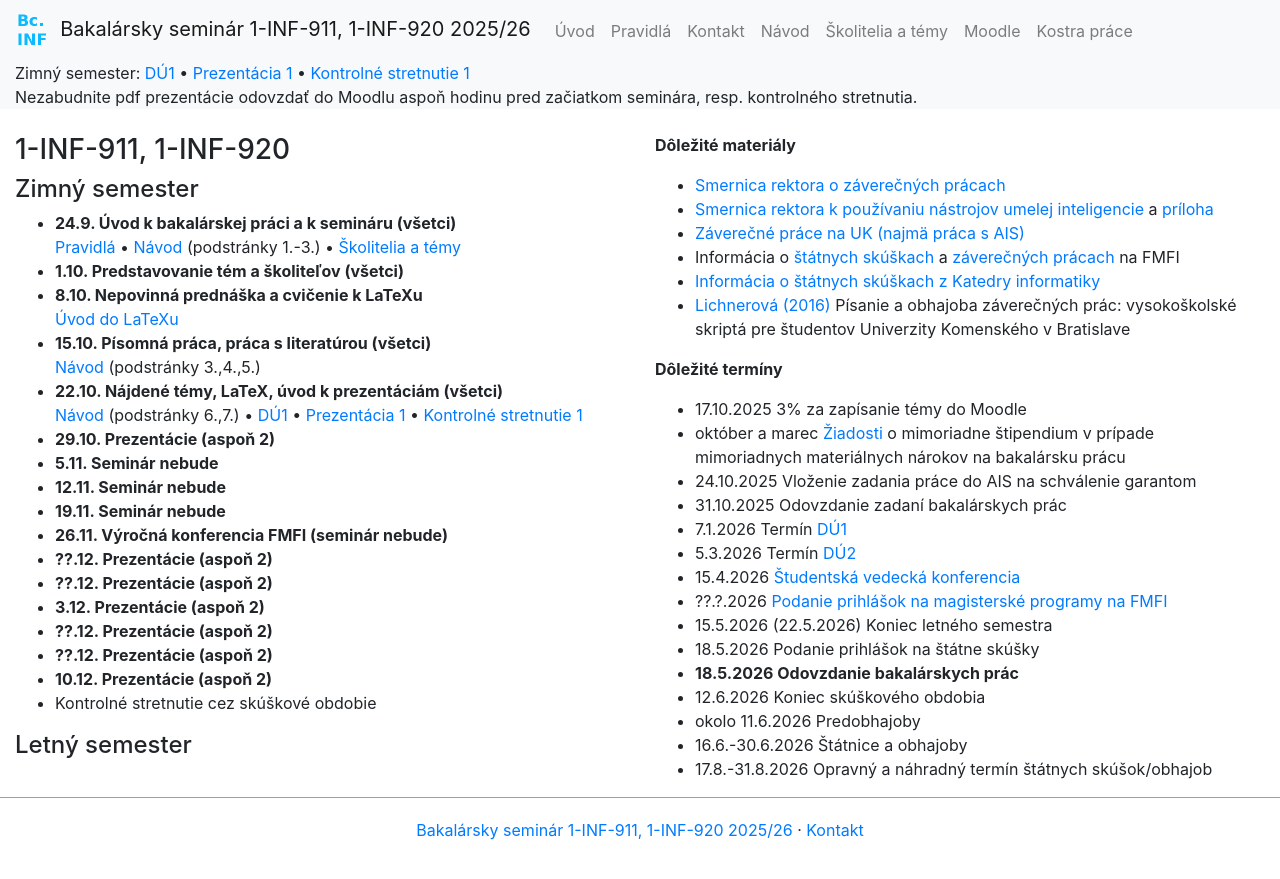
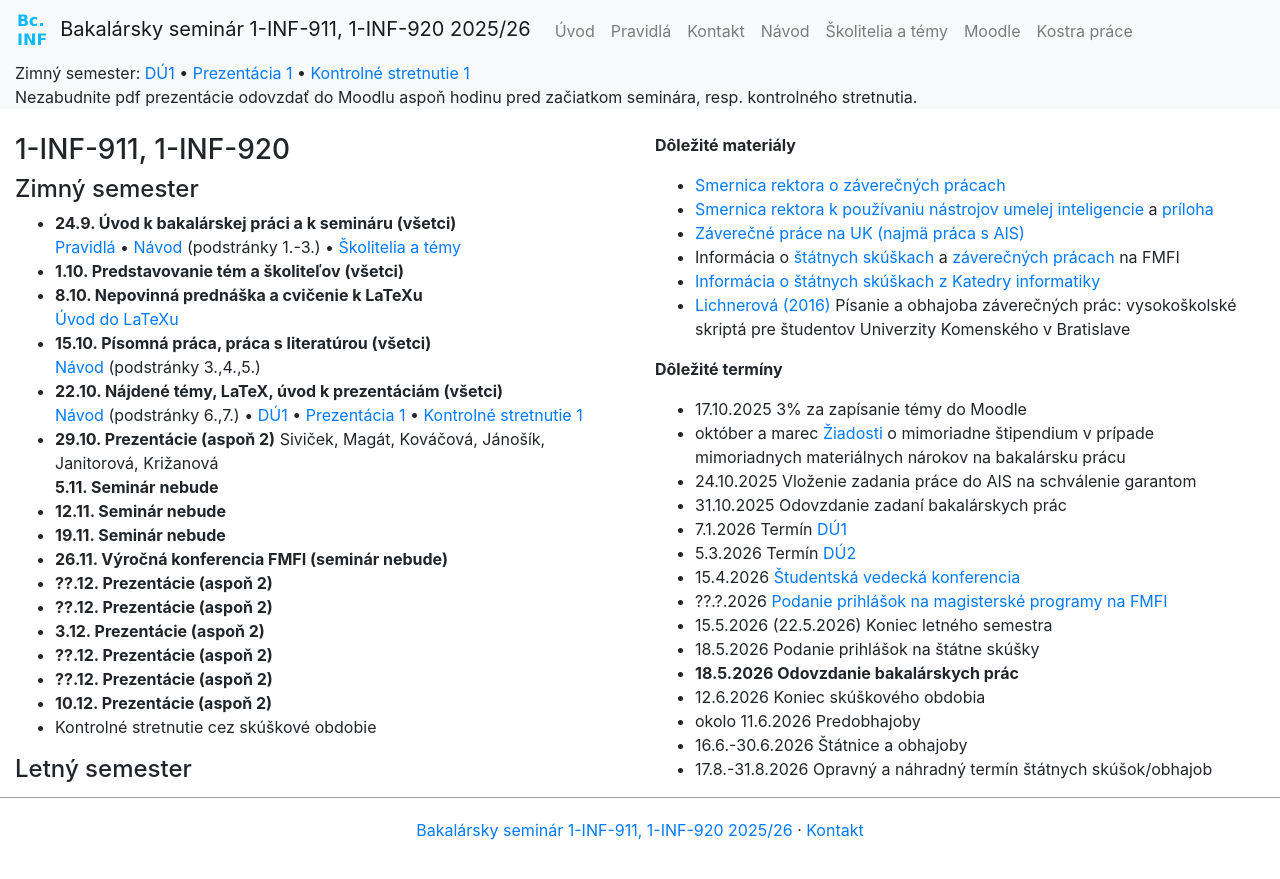
Before and after one commit to bbrejova/bcinf, a Jekyll site: the page built from index.md, in a window 1280 px wide. Shown: the top 879 px of the page. Built offline with Jekyll 4.4.1, drawn with Linux system fonts in a browser that asks for light colours; nearby versions of some CDN libraries.

Commit message:
Prve prezentacie

```diff
--- a/index.md
+++ b/index.md
@@ -16,8 +16,9 @@ layout: index
 [Návod](./Návod.md) (podstránky 3.,4.,5.)
 * **22.10. Nájdené témy, LaTeX, úvod k prezentáciám (všetci)**<br>
 [Návod](./Návod.md) (podstránky 6.,7.) •  [DÚ1](./DÚ1.md) • [Prezentácia 1](./Prezentácia_1.md) • [Kontrolné stretnutie 1](./Kontrolné_stretnutie_1.md) <!-- • [Oznamy](Oznamy_október.md) -->
-* **29.10. Prezentácie (aspoň 2)**<br>
-* **5.11. Seminár nebude**<br>
+* **29.10. Prezentácie (aspoň 2)**
+Siviček, Magát, Kováčová, Jánošík, Janitorová, Križanová<br>
+**5.11. Seminár nebude**<br>
 * **12.11. Seminár nebude**<br>
 * **19.11. Seminár nebude**<br>
 * **26.11. Výročná konferencia FMFI (seminár nebude)**<br>
```
